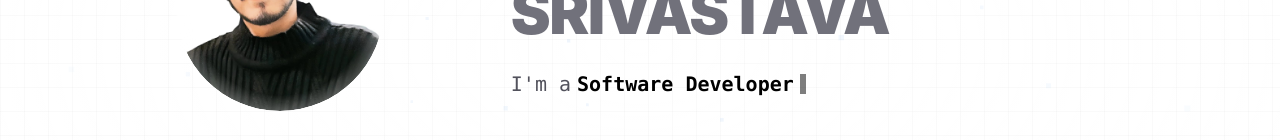
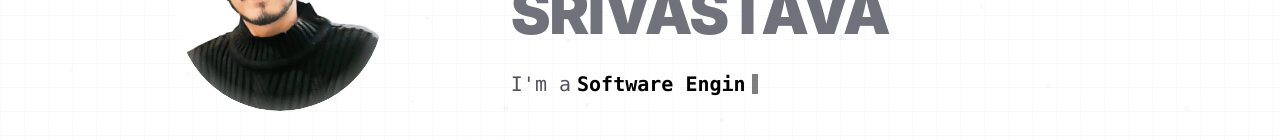
Before and after one commit to ayushks27/personal-portfolio, a React (Vite) app: page / in a window 1280 px wide. Shown: the part 385-525 px from the top of the page. Built offline with nearby package versions, Linux system fonts and the light colour scheme; no server answers; the database is empty.

Commit message:
update pos

```diff
--- a/src/sections/Hero.tsx
+++ b/src/sections/Hero.tsx
@@ -4,7 +4,7 @@ import { CanvasContainer } from '../components/3d/CanvasContainer';
 import { NeuralNetwork } from '../components/3d/NeuralNetwork';
 import { ArrowDown } from 'lucide-react';
 
-const ROLES = ['Software Developer'];
+const ROLES = ['Software Engineer'];
 
 export const Hero: React.FC = () => {
   const [typewriterText, setTypewriterText] = useState('');
```
